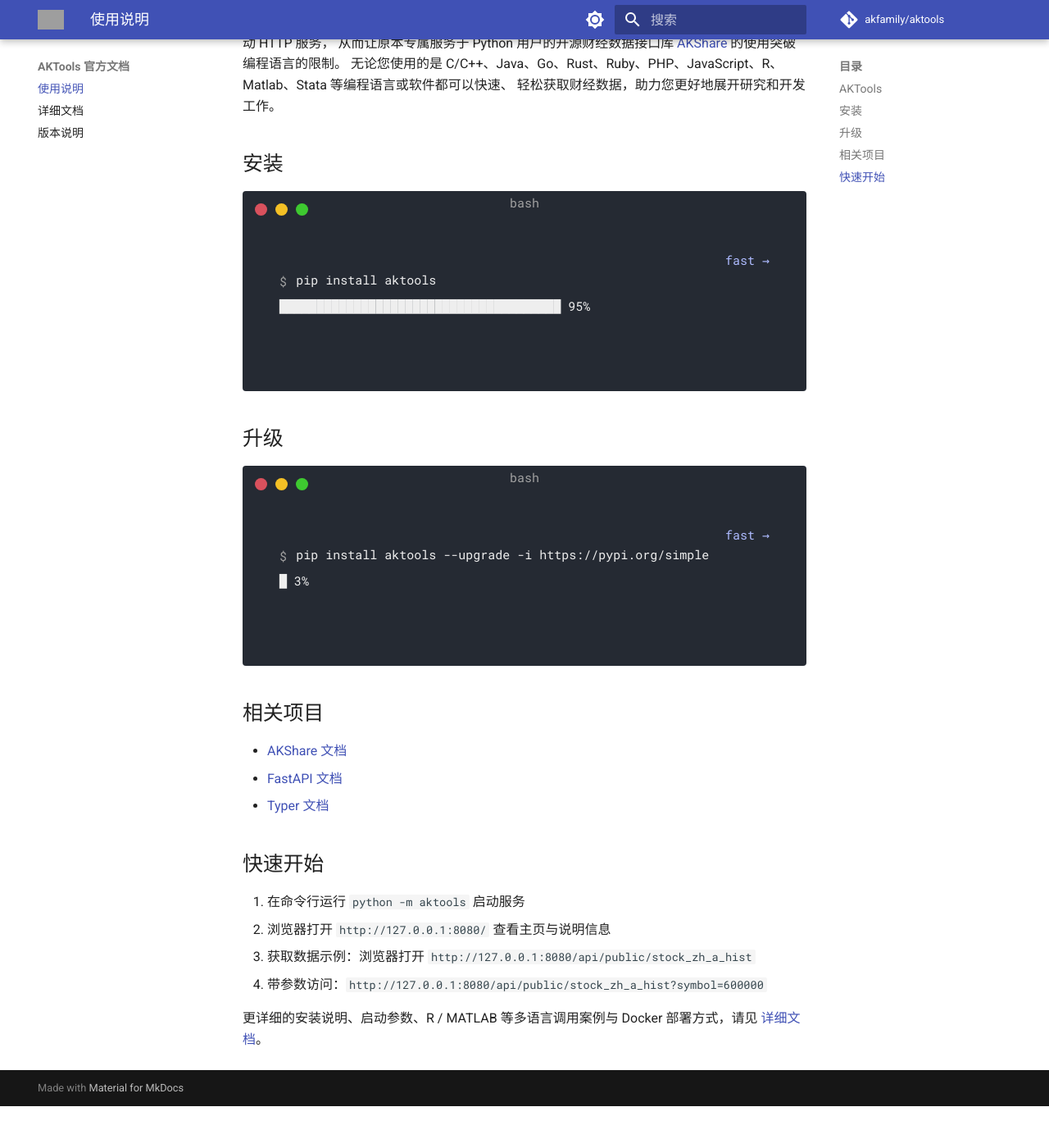
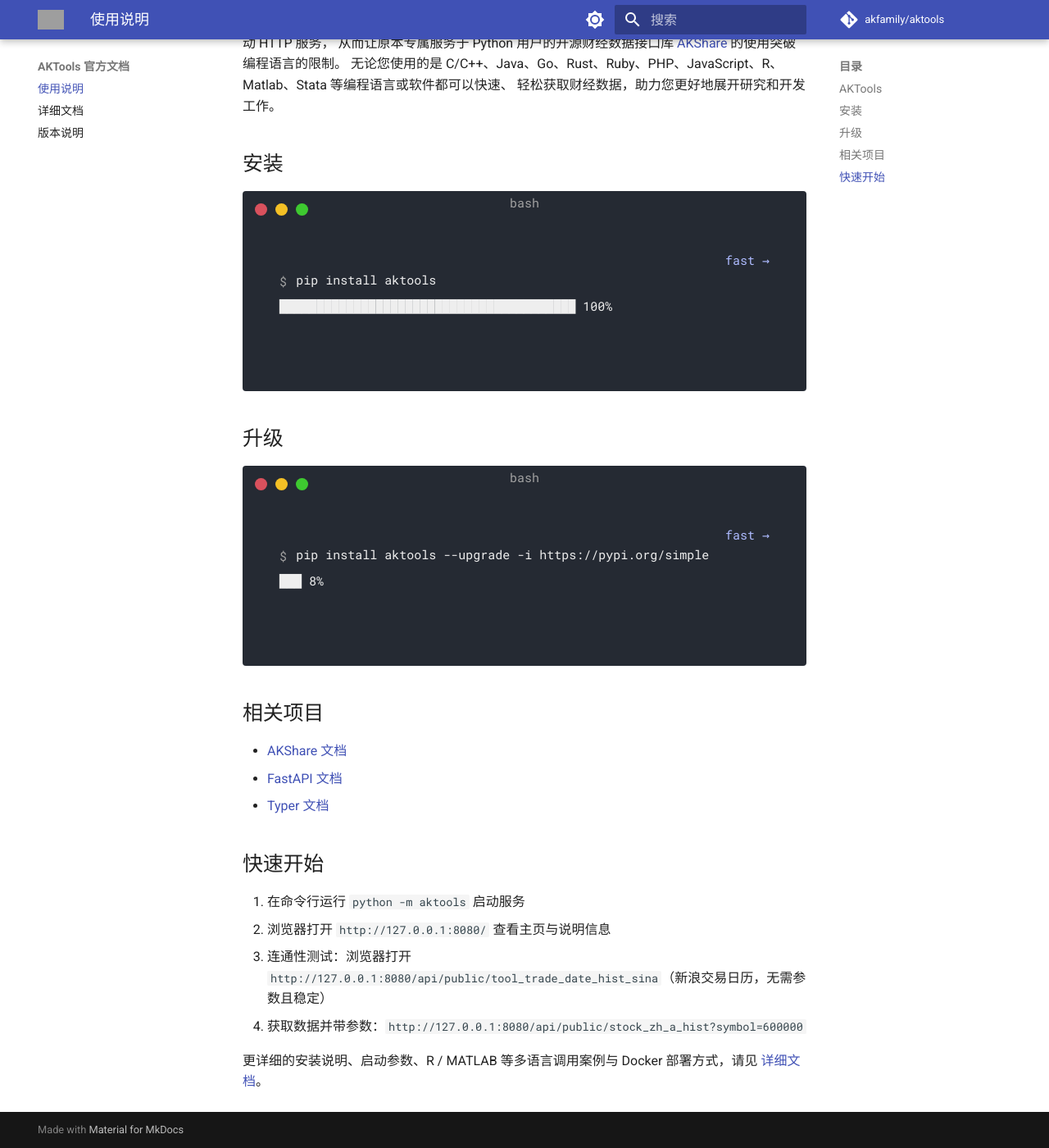
Before and after one commit to akfamily/aktools, an MkDocs documentation site: the page built from docs/index.md, in a window 1280 px wide and 1400 px high, scrolled down 258 px. Shown: the whole window at 82% size. Built offline with MkDocs 1.6.1 and Material for MkDocs 9.7.7, drawn with Linux system fonts in a browser that asks for light colours; comment, search, counter and statistics services are not loaded; before the commit the page ends 1607 px from its top, so only the background shows below that; grey boxes are pictures that could not be loaded.

```diff
--- a/aktools/assets/html/homepage.html
+++ b/aktools/assets/html/homepage.html
@@ -97,7 +97,7 @@
             <span class="label">在线文档：</span><a href="http://{{ip_address}}/docs">http://{{ip_address}}/docs</a>
         </li>
         <li>
-            <span class="label">测试链接：</span><a href="http://{{ip_address}}/api/public/stock_zh_a_hist">http://{{ip_address}}/api/public/stock_zh_a_hist</a>
+            <span class="label">连通性测试：</span><a href="http://{{ip_address}}/api/public/tool_trade_date_hist_sina">http://{{ip_address}}/api/public/tool_trade_date_hist_sina</a>（新浪交易日历，无需参数且稳定）
         </li>
     </ul>
 
--- a/docs/index.md
+++ b/docs/index.md
@@ -42,7 +42,7 @@ Successfully upgraded aktools
 
 1. 在命令行运行 `python -m aktools` 启动服务
 2. 浏览器打开 `http://127.0.0.1:8080/` 查看主页与说明信息
-3. 获取数据示例：浏览器打开 `http://127.0.0.1:8080/api/public/stock_zh_a_hist`
-4. 带参数访问：`http://127.0.0.1:8080/api/public/stock_zh_a_hist?symbol=600000`
+3. 连通性测试：浏览器打开 `http://127.0.0.1:8080/api/public/tool_trade_date_hist_sina`（新浪交易日历，无需参数且稳定）
+4. 获取数据并带参数：`http://127.0.0.1:8080/api/public/stock_zh_a_hist?symbol=600000`
 
 更详细的安装说明、启动参数、R / MATLAB 等多语言调用案例与 Docker 部署方式，请见 [详细文档](aktools.md)。
```
Also changed, not shown: README.md (+1 -1 lines), docs/aktools.md (+32 -3 lines), 2 other files.
